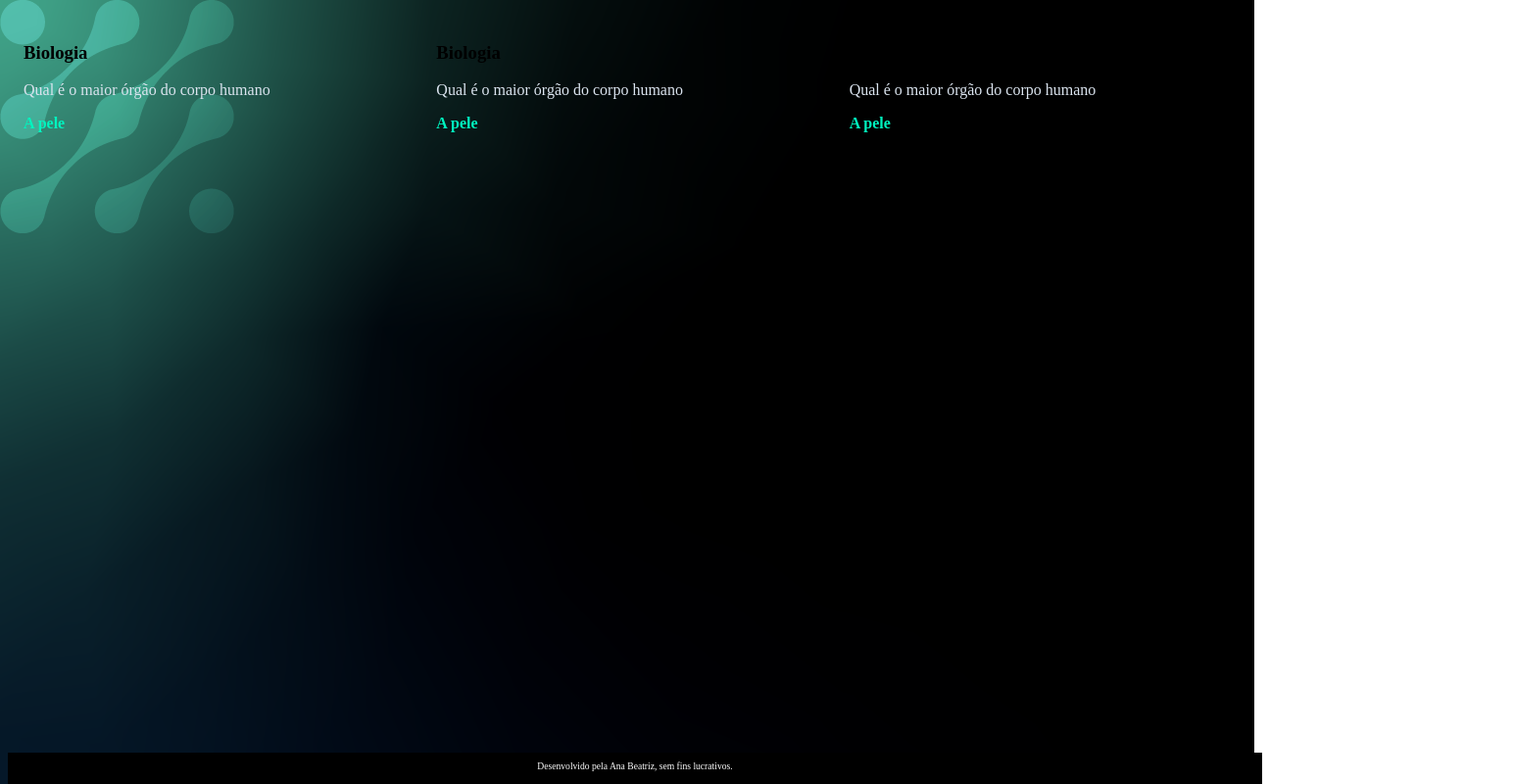
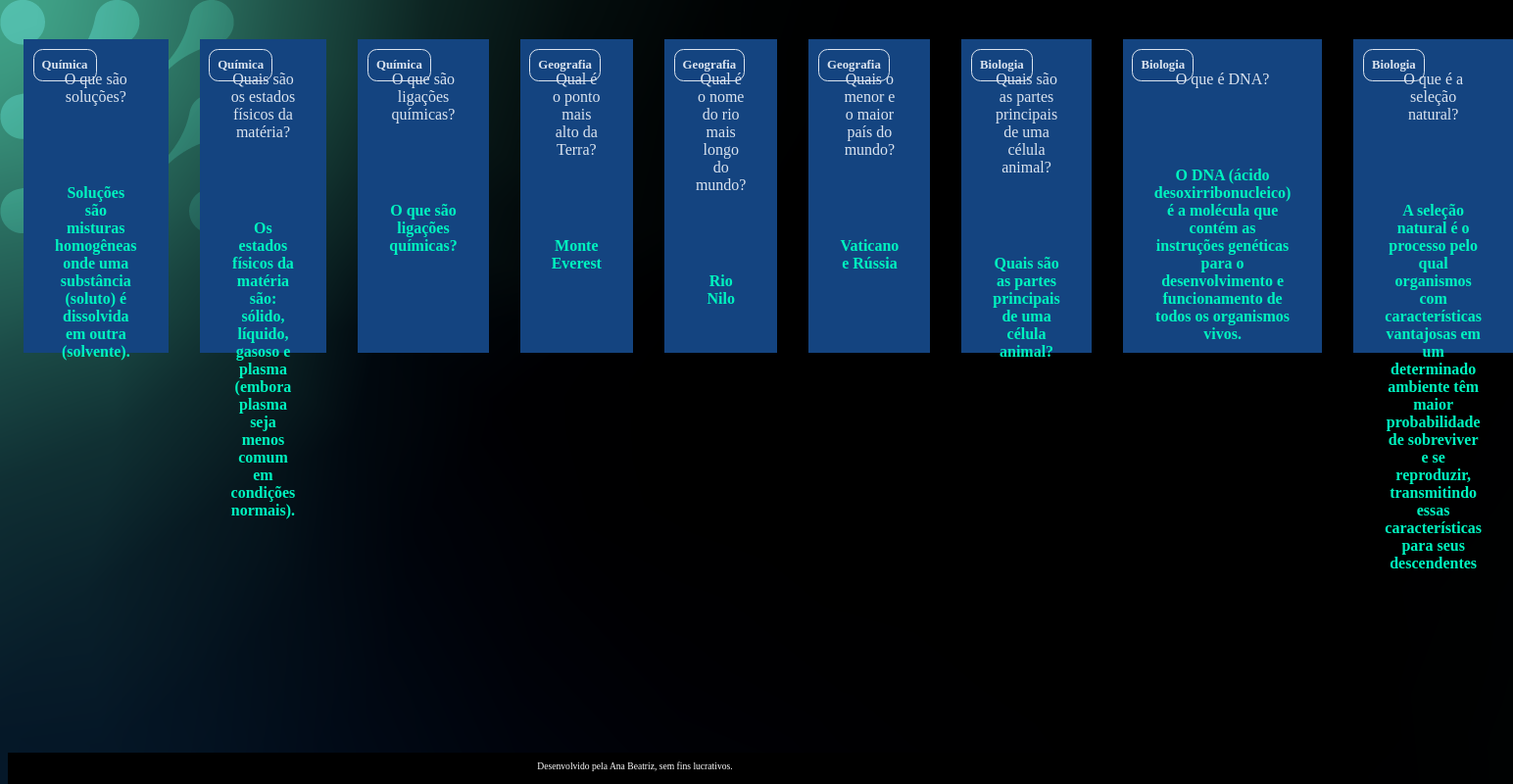
Before and after one commit to Ana14bm/FlashCard, a plain HTML site: page index.html in a window 1280 px wide. Shown: the whole page at 98% size, 1544 px wide, since content can reach past the window. Drawn offline with Linux system fonts and the light colour scheme; a web font is replaced by a local one.

Commit message:
Add files via upload

```diff
--- a/index.html
+++ b/index.html
@@ -17,37 +17,114 @@
     <main>
         <section id="container">
             <article class="cartao">
-                <div class="cartao_conteudo">
-                    <h3>Biologia</h3>
+                <div class="cartao__conteudo">
+                    <h3>Química</h3>
                     <div class="cartao__conteudo__pergunta">
-                        <p>Qual é o maior órgão do corpo humano</p>
+                        <p>O que são soluções?</p>
                     </div>
                     <div class="cartao__conteudo__resposta">
-                        <p>A pele
+                        <p>Soluções são misturas homogêneas onde uma substância (soluto) é dissolvida em outra
+                            (solvente).
                         </p>
                     </div>
                 </div>
             </article>
             <article class="cartao">
-                <div class="cartao_conteudo">
-                    <h3>Biologia</h3>
+                <div class="cartao__conteudo">
+                    <h3>Química</h3>
                     <div class="cartao__conteudo__pergunta">
-                        <p>Qual é o maior órgão do corpo humano</p>
+                        <p>Quais são os estados físicos da matéria?</p>
                     </div>
                     <div class="cartao__conteudo__resposta">
-                        <p>A pele
+                        <p>Os estados físicos da matéria são: sólido, líquido, gasoso e plasma (embora plasma seja menos
+                            comum em condições normais).
                         </p>
                     </div>
                 </div>
             </article>
             <article class="cartao">
-                <div class="cartao_conteudo">
+                <div class="cartao__conteudo">
+                    <h3>Química</h3>
+                    <div class="cartao__conteudo__pergunta">
+                        <p>O que são ligações químicas?</p>
+                    </div>
+                    <div class="cartao__conteudo__resposta">
+                        <p>O que são ligações químicas?
+                        </p>
+                    </div>
+                </div>
+            </article>
+            <article class="cartao">
+                <div class="cartao__conteudo">
+                    <h3>Geografia</h3>
+                    <div class="cartao__conteudo__pergunta">
+                        <p>Qual é o ponto mais alto da Terra?</p>
+                    </div>
+                    <div class="cartao__conteudo__resposta">
+                        <p>Monte Everest
+                        </p>
+                    </div>
+                </div>
+            </article>
+            <article class="cartao">
+                <div class="cartao__conteudo">
+                    <h3>Geografia</h3>
+                    <div class="cartao__conteudo__pergunta">
+                        <p>Qual é o nome do rio mais longo do mundo?</p>
+                    </div>
+                    <div class="cartao__conteudo__resposta">
+                        <p>Rio Nilo
+                        </p>
+                    </div>
+                </div>
+            </article>
+            <article class="cartao">
+                <div class="cartao__conteudo">
+                    <h3>Geografia</h3>
+                    <div class="cartao__conteudo__pergunta">
+                        <p>Quais o menor e o maior país do mundo?</p>
+                    </div>
+                    <div class="cartao__conteudo__resposta">
+                        <p>Vaticano e Rússia
+                        </p>
+                    </div>
+                </div>
+            </article>
+            <article class="cartao">
+                <div class="cartao__conteudo">
                     <h3>Biologia</h3>
                     <div class="cartao__conteudo__pergunta">
-                        <p>Qual é o maior órgão do corpo humano</p>
+                        <p>Quais são as partes principais de uma célula animal?</p>
                     </div>
                     <div class="cartao__conteudo__resposta">
-                        <p>A pele
+                        <p>Quais são as partes principais de uma célula animal?
+                        </p>
+                    </div>
+                </div>
+            </article>
+            <article class="cartao">
+                <div class="cartao__conteudo">
+                    <h3>Biologia</h3>
+                    <div class="cartao__conteudo__pergunta">
+                        <p>O que é DNA?</p>
+                    </div>
+                    <div class="cartao__conteudo__resposta">
+                        <p>O DNA (ácido desoxirribonucleico) é a molécula que contém as instruções genéticas para o
+                            desenvolvimento e funcionamento de todos os organismos vivos.
+                        </p>
+                    </div>
+                </div>
+            </article>
+            <article class="cartao">
+                <div class="cartao__conteudo">
+                    <h3>Biologia</h3>
+                    <div class="cartao__conteudo__pergunta">
+                        <p> O que é a seleção natural?</p>
+                    </div>
+                    <div class="cartao__conteudo__resposta">
+                        <p>A seleção natural é o processo pelo qual organismos com características vantajosas em um
+                            determinado ambiente têm maior probabilidade de sobreviver e se reproduzir, transmitindo
+                            essas características para seus descendentes
                         </p>
                     </div>
                 </div>
```
